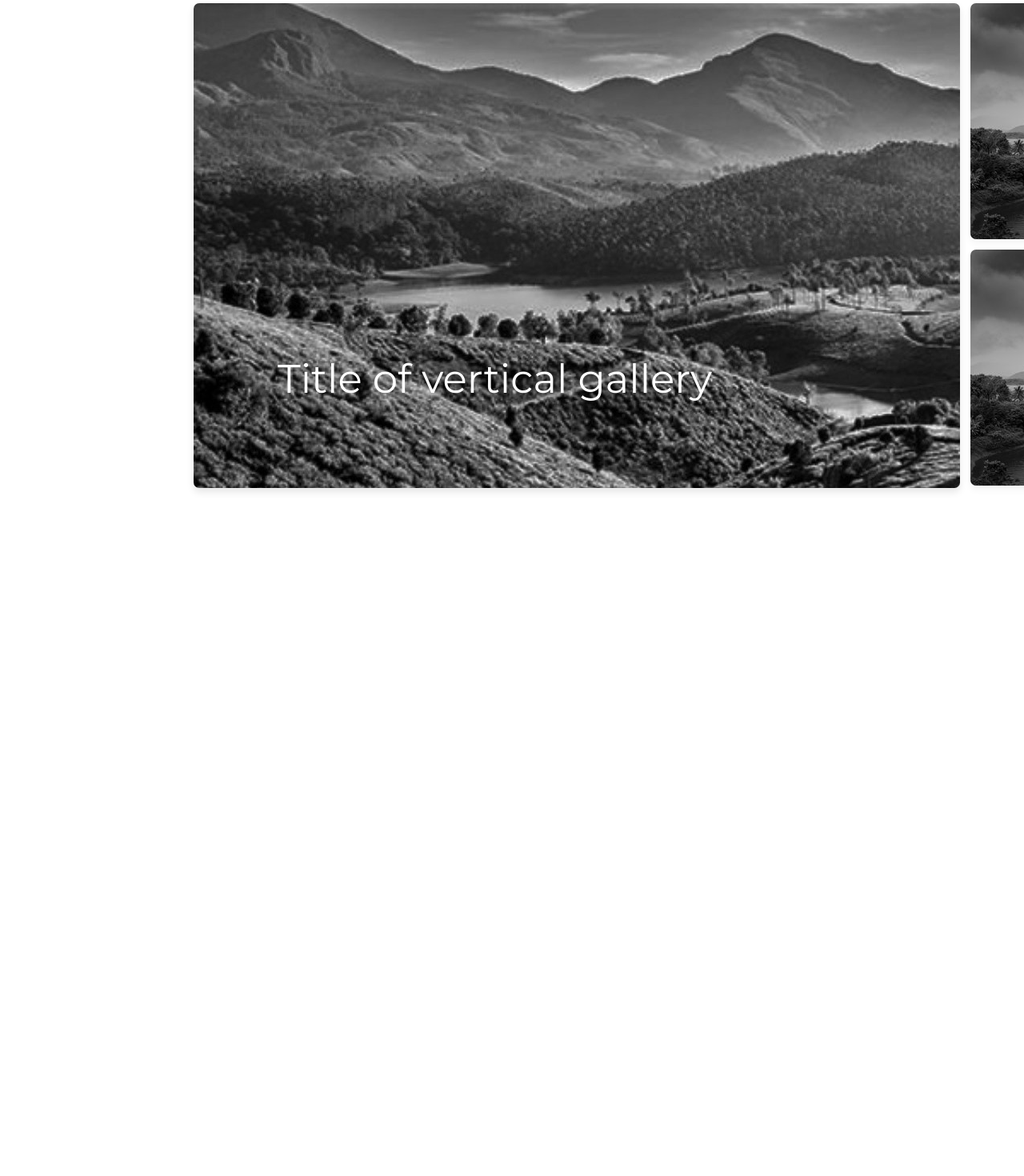
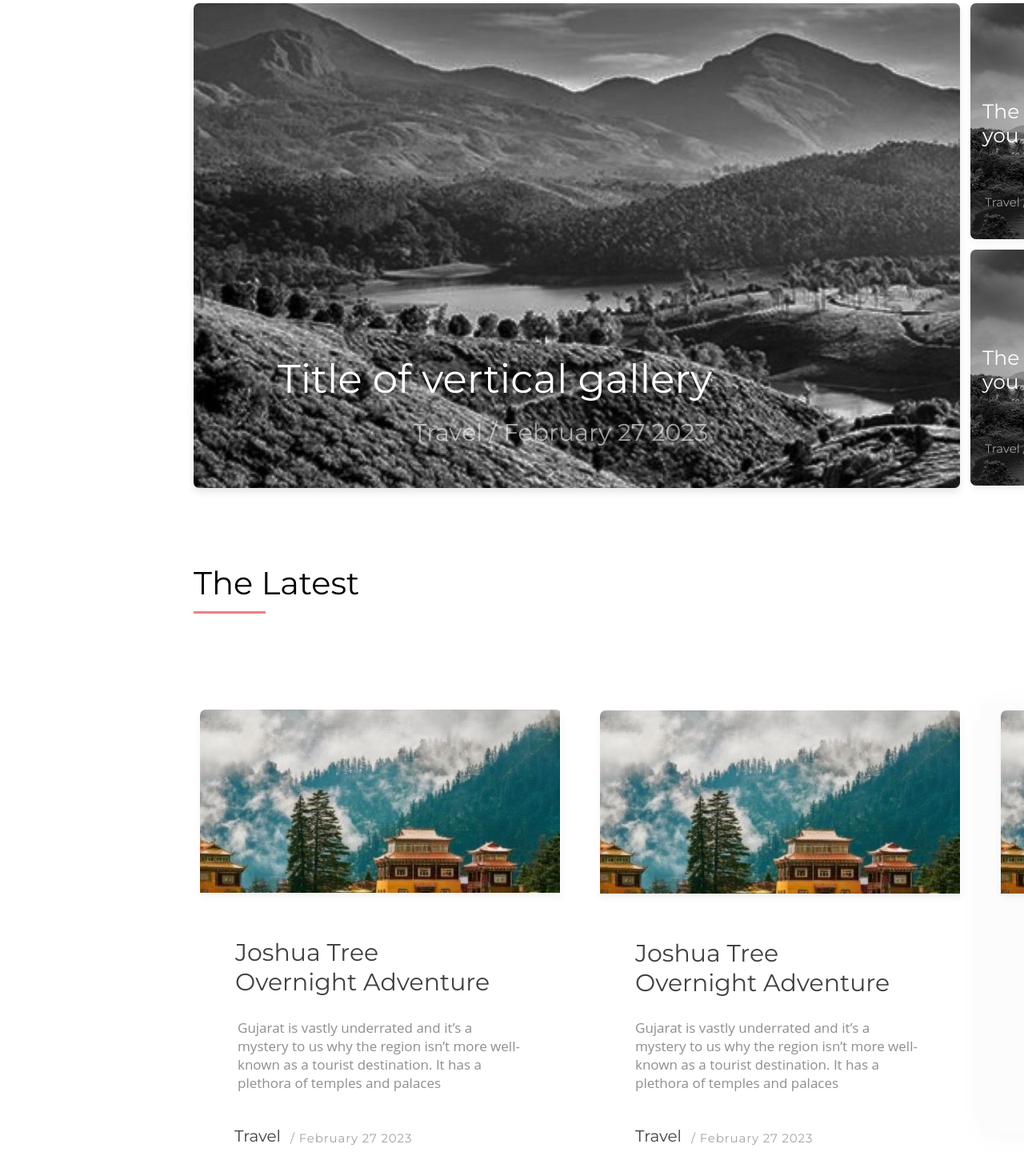
Before and after one commit to aneetmandal/BlogProjectFrontend, a React (Create React App) app in the folder reactblogfrontend/: page / in a window 1280 px wide. Shown: the part 296-1766 px from the top of the page at 80% size. Built offline with nearby package versions, Linux system fonts and the light colour scheme.

Commit message:
Added The Latest Cards

```diff
--- a/reactblogfrontend/src/components/home.js
+++ b/reactblogfrontend/src/components/home.js
@@ -11,9 +11,60 @@ return(
         <span id="TitleFont">
             Title of vertical gallery
         </span>
+        <span id="SubTitleFont">
+        Travel / February 27 2023
+        </span>
     </div>
-    <div class="Img2"></div>
-    <div class="Img3"></div>
+    <div class="Img2">
+    <span id="Img2Font">
+            The Sound Cloud<br /> you loved is doomed
+        </span>
+        <span id="Img2SubFont">
+        Travel / February 27 2023
+        </span>
+    </div>
+    <div class="Img3">
+    <span id="Img3Font">
+            The Sound Cloud<br /> you loved is doomed
+        </span>
+        <span id="Img3SubFont">
+        Travel / February 27 2023
+        </span>
+    </div>
+
+    <div class="Latest">The Latest</div>
+    <div class="Latest-line"></div>
+
+    <div class="LatestCard-1">
+        <div class="Temple-1"></div>
+        <div class="Temple-1-Text">Joshua Tree <br /> Overnight Adventure</div>
+        <div class="Temple-2-Text">Gujarat is vastly underrated and it’s a mystery
+         to us why the region isn’t more well-known as a tourist destination.
+         It has a plethora of temples and palaces</div>
+        <div class="Temple-Footer">Travel</div>
+        <div class="Temple-Footer-2">/ February 27 2023</div>
+    </div>
+
+    <div class="LatestCard-2">
+        <div class="Temple-2"></div>
+        <div class="Temple2-2-Text">Joshua Tree <br /> Overnight Adventure</div>
+        <div class="Temple-22-Text">Gujarat is vastly underrated and it’s a mystery
+         to us why the region isn’t more well-known as a tourist destination.
+         It has a plethora of temples and palaces</div>
+        <div class="Temple2-Footer">Travel</div>
+        <div class="Temple2-Footer-2">/ February 27 2023</div>
+    </div>
+
+    <div class="LatestCard-3">
+    <div class="Temple-3"></div>
+    <div class="Temple3-Text">Joshua Tree <br /> Overnight Adventure</div>
+        <div class="Temple-33-Text">Gujarat is vastly underrated and it’s a mystery
+         to us why the region isn’t more well-known as a tourist destination.
+         It has a plethora of temples and palaces</div>
+         <div class="Temple3-Footer">Travel</div>
+        <div class="Temple3-Footer-3">/ February 27 2023</div>
+    </div>
+
     </div>
     </>
 );
--- a/reactblogfrontend/src/styles/blog.css
+++ b/reactblogfrontend/src/styles/blog.css
@@ -70,6 +70,19 @@ opacity: 1;
 position: relative;
 }
 
+#SubTitleFont{
+    top: 499px;
+    right: 21vw;
+    width: 200px;
+    height: 150px;
+    font-size: 30px;
+    font-family: 'Montserrat';
+    letter-spacing: 0px;
+    color: #FCFCFC;
+    opacity: 0.57;
+    position: relative;
+}
+
 .Img2{
 top: 300px;
 left: 1213px;
@@ -80,6 +93,33 @@ box-shadow: 0px 5px 10px #0000000D;
 border-radius: 7px;
 opacity: 1;
 position: absolute;
+}
+
+#Img2Font{
+top: 120px;
+left: 15px;
+width: 291px;
+height: 39px;
+text-align: left;
+font-size: 25px;
+font-family: 'Montserrat';
+letter-spacing: 0px;
+color: #FFFFFF;
+opacity: 1;
+position: relative;
+}
+
+#Img2SubFont{
+top: 200px;
+right: 240px;
+width: 50px;
+height: 20px;
+font-size: 15px;
+font-family: 'Montserrat';
+letter-spacing: 0px;
+color: #FCFCFC;
+opacity: 0.57;
+position: relative;
 }
 
 .Img3{
@@ -93,3 +133,267 @@ border-radius: 7px;
 opacity: 1;
 position: absolute;
 }
+
+#Img3Font{
+top: 120px;
+left: 15px;
+width: 291px;
+height: 39px;
+text-align: left;
+font-size: 25px;
+font-family: 'Montserrat';
+letter-spacing: 0px;
+color: #FFFFFF;
+opacity: 1;
+position: relative;
+}
+
+#Img3SubFont{
+top: 200px;
+right: 240px;
+width: 50px;
+height: 20px;
+font-size: 15px;
+font-family: 'Montserrat';
+letter-spacing: 0px;
+color: #FCFCFC;
+opacity: 0.57;
+position: relative;
+}
+
+.Latest{
+top: 1000px;
+left: 242px;
+width: 211px;
+height: 49px;
+text-align: left;
+font-size: 40px;
+font-family: 'Montserrat';
+letter-spacing: 0px;
+color: #000000;
+opacity: 1;
+position: absolute;
+}
+
+.Latest-line{
+top: 1060px;
+left: 242px;
+width: 90px;
+height: 3px;
+background: #F08080 0% 0% no-repeat padding-box;
+opacity: 1;
+position: absolute;
+}
+
+.Temple-1{
+top: 1175px;
+left: 242px;
+width: 452px;
+height: 229px;
+background: transparent url('../pictures/TempleView.jpg') 0% 0% no-repeat padding-box;
+box-shadow: 0px 5px 10px #0000000D;
+border-radius: 7px 7px 0px 0px;
+opacity: 1;
+position: relative;
+}
+
+.Temple-1-Text{
+top: 1231px;
+left: 286px;
+width: 363px;
+height: 95px;
+text-align: left;
+font-size: 30px;
+font-family: 'Montserrat';
+letter-spacing: 0px;
+color: #404040;
+opacity: 1;
+position: relative;
+}
+
+.Temple-2-Text{
+top: 1237px;
+left: 289px;
+width: 358px;
+height: 115px;
+text-align: left;
+font: normal normal normal 17px/23px 'Open Sans';
+letter-spacing: 0px;
+color: #908D8D;
+opacity: 1;
+position: relative;
+}
+
+.Temple-Footer{
+top: 1257px;
+left: 285px;
+width: 51px;
+height: 20px;
+text-align: left;
+font-size: 20px;
+font-family:'Montserrat';
+letter-spacing: 0px;
+color: #404040;
+opacity: 1;
+position: relative;
+}
+
+.Temple-Footer-2{
+top: 1242px;
+left: 355px;
+width: 158px;
+height: 15px;
+text-align: left;
+font-size: 15px;
+font-family: 'Montserrat';
+letter-spacing: 0.85px;
+color: #404040;
+opacity: 0.48;
+position: relative;
+}
+
+.Temple-2{
+    top: 702px;
+    left: 742px;
+    width: 452px;
+    height: 229px;
+    background: transparent url('../pictures/TempleView.jpg') 0% 0% no-repeat padding-box;
+    box-shadow: 0px 5px 10px #0000000D;
+    border-radius: 7px 7px 0px 0px;
+    opacity: 1;
+    position: relative;
+    }
+
+.Temple2-2-Text{
+        top: 758px;
+        left: 786px;
+        width: 363px;
+        height: 95px;
+        text-align: left;
+        font-size: 30px;
+        font-family: 'Montserrat';
+        letter-spacing: 0px;
+        color: #404040;
+        opacity: 1;
+        position: relative;
+    }
+
+.Temple-22-Text{
+top: 763px;
+left: 786px;
+width: 358px;
+height: 115px;
+text-align: left;
+font: normal normal normal 17px/23px 'Open Sans';
+letter-spacing: 0px;
+color: #908D8D;
+opacity: 1;
+position: relative;
+}
+
+.Temple2-Footer{
+    top: 783px;
+    left: 786px;
+    width: 51px;
+    height: 20px;
+    text-align: left;
+    font-size: 20px;
+    font-family:'Montserrat';
+    letter-spacing: 0px;
+    color: #404040;
+    opacity: 1;
+    position: relative;
+    }
+
+    .Temple2-Footer-2{
+    top: 768px;
+    left: 856px;
+    width: 158px;
+    height: 15px;
+    text-align: left;
+    font-size: 15px;
+    font-family: 'Montserrat';
+    letter-spacing: 0.85px;
+    color: #404040;
+    opacity: 0.48;
+    position: relative;
+    }
+
+    .LatestCard-3{
+        top: 1174px;
+        left: 1226px;
+        width: 452px;
+        height: 538px;
+        background: #FCFCFC 0% 0% no-repeat padding-box;
+        box-shadow: 0px 5px 35px #00000008;
+        border-radius: 7px;
+        opacity: 1;
+        position: absolute;
+    }
+
+    .Temple-3{
+        top: 10px;
+        left: 25px;
+        width: 452px;
+        height: 229px;
+        background: transparent url('../pictures/TempleView.jpg') 0% 0% no-repeat padding-box;
+        box-shadow: 0px 5px 10px #0000000D;
+        border-radius: 7px 7px 0px 0px;
+        opacity: 1;
+        position: relative;
+        }
+
+        .Temple3-Text{
+            top: 65px;
+            left: 70px;
+            width: 363px;
+            height: 95px;
+            text-align: left;
+            font-size: 30px;
+            font-family: 'Montserrat';
+            letter-spacing: 0px;
+            color: #404040;
+            opacity: 1;
+            position: relative;
+        }
+
+    .Temple-33-Text{
+    top: 70px;
+    left: 70px;
+    width: 358px;
+    height: 115px;
+    text-align: left;
+    font: normal normal normal 17px/23px 'Open Sans';
+    letter-spacing: 0px;
+    color: #908D8D;
+    opacity: 1;
+    position: relative;
+    }
+
+    .Temple3-Footer{
+        top: 90px;
+        left: 70px;
+        width: 51px;
+        height: 20px;
+        text-align: left;
+        font-size: 20px;
+        font-family:'Montserrat';
+        letter-spacing: 0px;
+        color: #404040;
+        opacity: 1;
+        position: relative;
+        }
+
+        .Temple3-Footer-3{
+        top: 72px;
+        left: 140px;
+        width: 158px;
+        height: 15px;
+        text-align: left;
+        font-size: 15px;
+        font-family: 'Montserrat';
+        letter-spacing: 0.85px;
+        color: #404040;
+        opacity: 0.48;
+        position: relative;
+        }
```
Also changed, not shown: reactblogfrontend/src/pictures/Temple.jpg (added), reactblogfrontend/src/pictures/TempleView.jpg (added).
